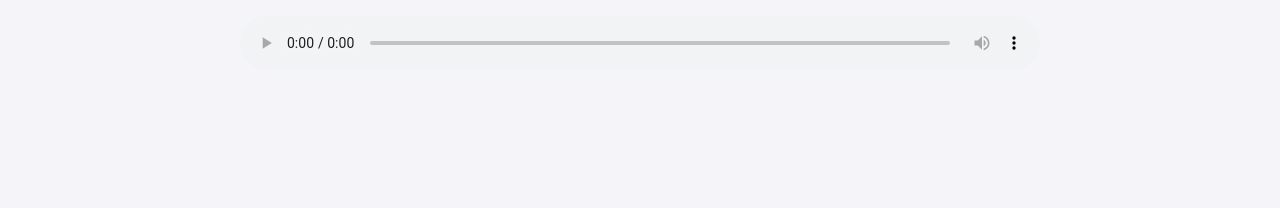
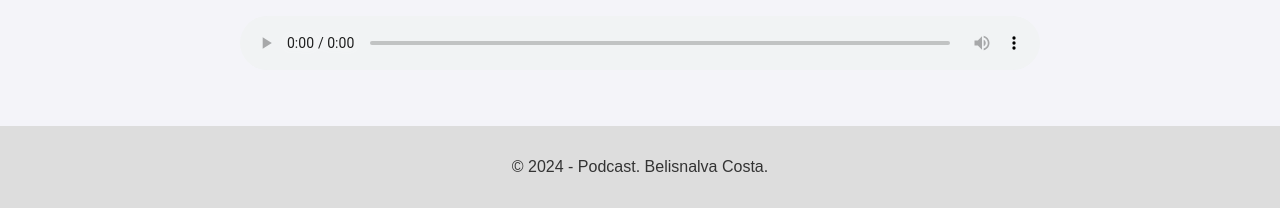
Before and after one commit to BelisnalvaCosta/podcast, a plain HTML site: page src/index.html in a window 1280 px wide. Shown: the part 863-1071 px from the top of the page. Before the commit the page ends 957 px from the top, so only its background shows below. Drawn offline with Linux system fonts and the light colour scheme.

Commit message:
Modified and update src index.html and src styles.css

```diff
--- a/src/index.html
+++ b/src/index.html
@@ -39,5 +39,8 @@
             </audio>
         </div>
     </div>
+    <footer>
+        <p>© 2024 - Podcast. Belisnalva Costa.</p>
+    </footer>
 </body>
 </html>
--- a/src/style.css
+++ b/src/style.css
@@ -76,3 +76,10 @@ body {
     width: 100%;
     border-radius: 10px;
 }
+
+footer {
+    text-align: center;
+    padding: 1rem;
+    background: #ddd;
+    margin-top: 2rem;
+}
```
